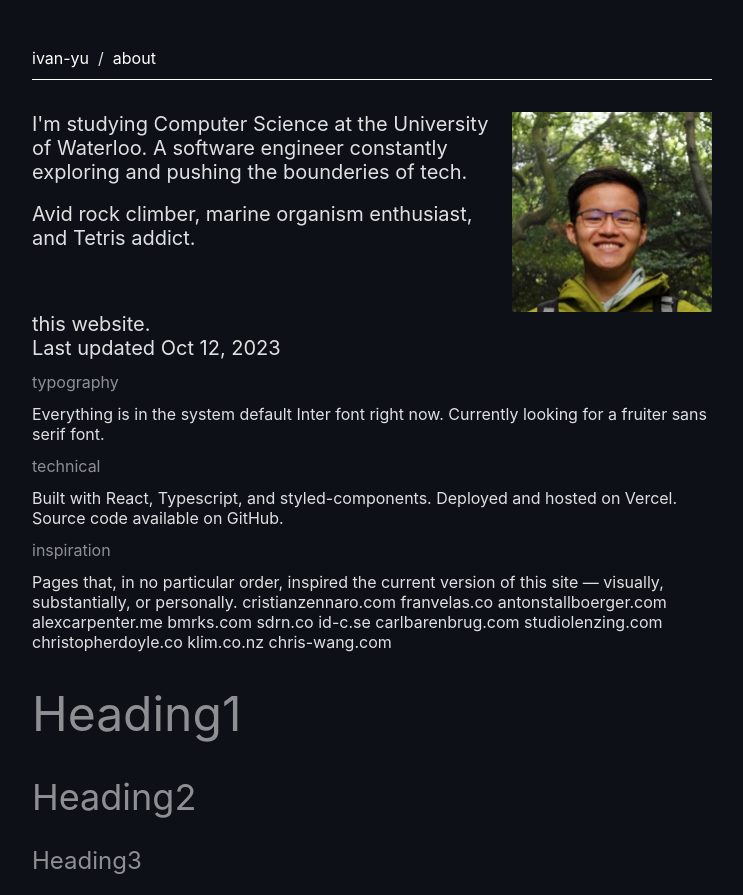
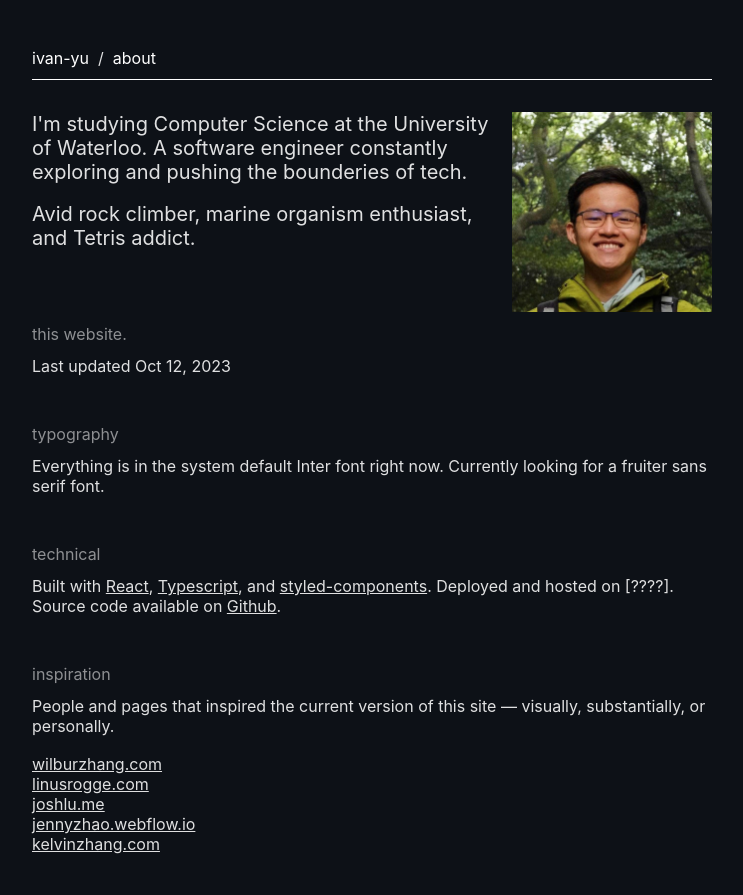
Before and after one commit to IvanYu327/ivanyu.ca, a React (Create React App) app: page /about in a window 1280 px wide. Shown: the top 895 px of the page, without its empty margins (258-1001 px from the left). Built offline with nearby package versions, Linux system fonts and the light colour scheme.

Commit message:
hyperlink

```diff
--- a/src/styles/index.ts
+++ b/src/styles/index.ts
@@ -161,7 +161,7 @@ export const Hyperlink = styled.a`
   font-family: ${fontFamily};
   color: ${theme.colors.text.dark.white};
   margin: 0px;
-  font-size: 16px;
+  font-size: inherit;
   font-weight: 400;
   transition: color 0.05s ease-in;
 
--- a/src/views/About.tsx
+++ b/src/views/About.tsx
@@ -14,6 +14,7 @@ import {
   Heading4,
   Heading5,
   Heading6,
+  Hyperlink,
   LargeBody,
   LargeBodyBold,
   LargeBodyMedium
@@ -77,17 +78,34 @@ const About: React.FC = () => {
         </HeroText>
         <Image src={Ivan} />
       </HeroContainer>
-      <LargeBody>this website. </LargeBody>
-      <LargeBody>Last updated Oct 12, 2023</LargeBody>
+      <Heading5>this website. </Heading5>
+      <Body>Last updated Oct 12, 2023</Body>
+      <br /> <br />
       <Heading5>typography </Heading5>
       <Body>
         Everything is in the system default Inter font right now. Currently
         looking for a fruiter sans serif font.
       </Body>
+      <br /> <br />
       <Heading5>technical</Heading5>
       <Body>
-        Built with React, Typescript, and styled-components. Deployed and hosted
-        on Vercel. Source code available on GitHub.
+        Built with{" "}
+        <Hyperlink href="https://react.dev/" target="_blank">
+          React
+        </Hyperlink>
+        ,{" "}
+        <Hyperlink href="https://www.typescriptlang.org/" target="_blank">
+          Typescript
+        </Hyperlink>
+        , and{" "}
+        <Hyperlink href="https://styled-components.com/" target="_blank">
+          styled-components
+        </Hyperlink>
+        . Deployed and hosted on [????]. Source code available on{" "}
+        <Hyperlink href="https://github.com/IvanYu327/ivanyu.ca" target="blank">
+          Github
+        </Hyperlink>
+        .
       </Body>
       {/* <Heading4>Photography </Heading4>
       <Body>
@@ -97,13 +115,37 @@ const About: React.FC = () => {
         inspiration, it’s not always possible to do so. Credits on most images
         can be found by hovering them.
       </Body> */}
+      <br /> <br />
       <Heading5>inspiration </Heading5>
       <Body>
-        Pages that, in no particular order, inspired the current version of this
-        site — visually, substantially, or personally. cristianzennaro.com
-        franvelas.co antonstallboerger.com alexcarpenter.me bmrks.com sdrn.co
-        id-c.se carlbarenbrug.com studiolenzing.com christopherdoyle.co
-        klim.co.nz chris-wang.com
+        People and pages that inspired the current version of this site —
+        visually, substantially, or personally.
+      </Body>
+      <br />
+      <Body>
+        <Hyperlink href="https://www.wilburzhang.com/" target="blank">
+          wilburzhang.com
+        </Hyperlink>
+      </Body>
+      <Body>
+        <Hyperlink href="https://linusrogge.com/" target="blank">
+          linusrogge.com
+        </Hyperlink>
+      </Body>
+      <Body>
+        <Hyperlink href="https://www.joshlu.me/" target="blank">
+          joshlu.me
+        </Hyperlink>
+      </Body>
+      <Body>
+        <Hyperlink href="https://jennyzhao.webflow.io/" target="blank">
+          jennyzhao.webflow.io
+        </Hyperlink>
+      </Body>
+      <Body>
+        <Hyperlink href="https://kelvinzhang.com/" target="blank">
+          kelvinzhang.com
+        </Hyperlink>
       </Body>
       {/* <Body>good people </Body>
       <Body>
--- a/src/views/Home.tsx
+++ b/src/views/Home.tsx
@@ -3,7 +3,7 @@ import { useNavigate } from "react-router-dom";
 import styled from "styled-components";
 
 import { ROUTES } from "../constants/routes";
-import { Heading4 } from "../styles";
+import { Heading4, Hyperlink, LargeBody } from "../styles";
 import { getRandomRoute } from "../utils/helper";
 
 import ExperienceList from "./sections/Experience";
@@ -48,20 +48,30 @@ const Home = () => {
     <div>
       <HeroContainer>
         <HeroText>
-          <Heading4>
+          <LargeBody>
             I&apos;m a Computer Science student at the University of Waterloo. A
             software engineer constantly exploring and pushing the bounderies of
             tech.
-          </Heading4>
+          </LargeBody>
           <br />
-          <Heading4>
+          <LargeBody>
             An avid rock climber, marine organism enthusiast, and Tetris addict.
-          </Heading4>
+          </LargeBody>
           <br />
-          <Heading4>
+          <LargeBody>
             Currently building AI tools at Deep Breathe to help clinicians
             diagnose lung ultrasounds
-          </Heading4>
+          </LargeBody>
+          <br />
+          <LargeBody>
+            Reach me at{" "}
+            <Hyperlink
+              href="mailto: i7yu@uwaterloo.ca?subject=Hi Ivan!"
+              target="_blank"
+            >
+              i7yu@uwaterloo.ca
+            </Hyperlink>
+          </LargeBody>
         </HeroText>
         {/* <SpinningThingContainer>shark</SpinningThingContainer> */}
       </HeroContainer>
@@ -71,7 +81,7 @@ const Home = () => {
           active={activeHeading !== null}
           top={activeHeading ? activeHeading * 50 : 0}
         >
-          <Heading4>explore</Heading4>
+          explore
         </Explore>
         <ExploreHeadingContainer>
           {EXPLORE.map((item) => {
@@ -95,11 +105,9 @@ const Home = () => {
           active={activeHeading !== null}
           top={activeHeading ? activeHeading * 50 : 0}
         >
-          <Heading4>
-            {activeHeading
-              ? EXPLORE[activeHeading].description
-              : EXPLORE[0].description}
-          </Heading4>
+          {activeHeading
+            ? EXPLORE[activeHeading].description
+            : EXPLORE[0].description}
         </ExploreDescription>
       </WorkContainer>
 
@@ -139,8 +147,10 @@ const WorkContainer = styled.div`
   display: flex;
 `;
 
-const Explore = styled.div<{ active: boolean; top: number }>`
+const Explore = styled(Heading4)<{ active: boolean; top: number }>`
   min-width: 150px;
+  margin: 0;
+
   width: 150px;
   position: relative;
   top: ${(props) => props.top}px;
@@ -148,8 +158,9 @@ const Explore = styled.div<{ active: boolean; top: number }>`
   color: ${(props) => (props.active ? "white" : "gray")};
 `;
 
-const ExploreDescription = styled.div<{ active: boolean; top: number }>`
+const ExploreDescription = styled(Heading4)<{ active: boolean; top: number }>`
   width: 400px;
+  margin: 0;
   position: relative;
   top: ${(props) => props.top}px;
   transition: all 0.3s ease;
@@ -158,6 +169,7 @@ const ExploreDescription = styled.div<{ active: boolean; top: number }>`
 
 const ExploreHeading = styled(Heading4)<{ active: boolean }>`
   min-height: 50px;
+  margin: 0;
   margin-right: 10px;
   color: ${(props) => (props.active ? "white" : "gray")};
   cursor: pointer;
```
